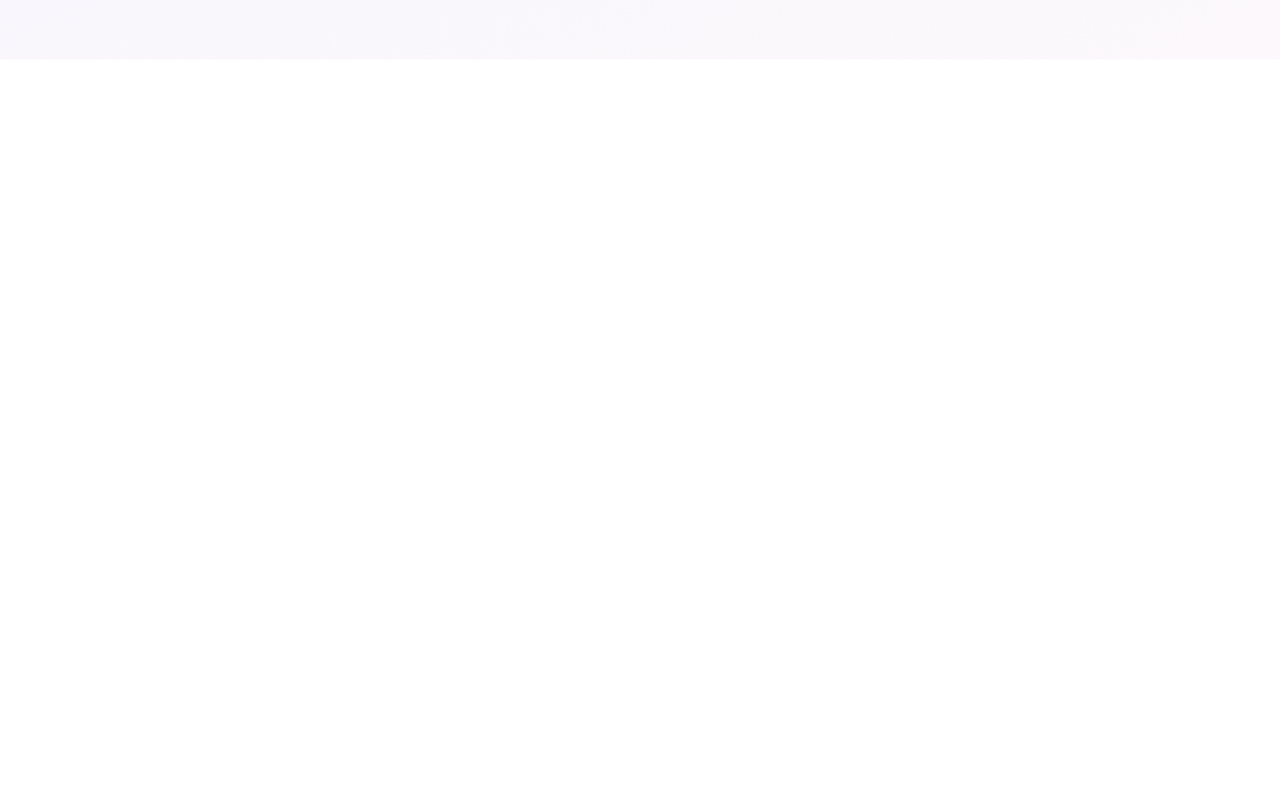
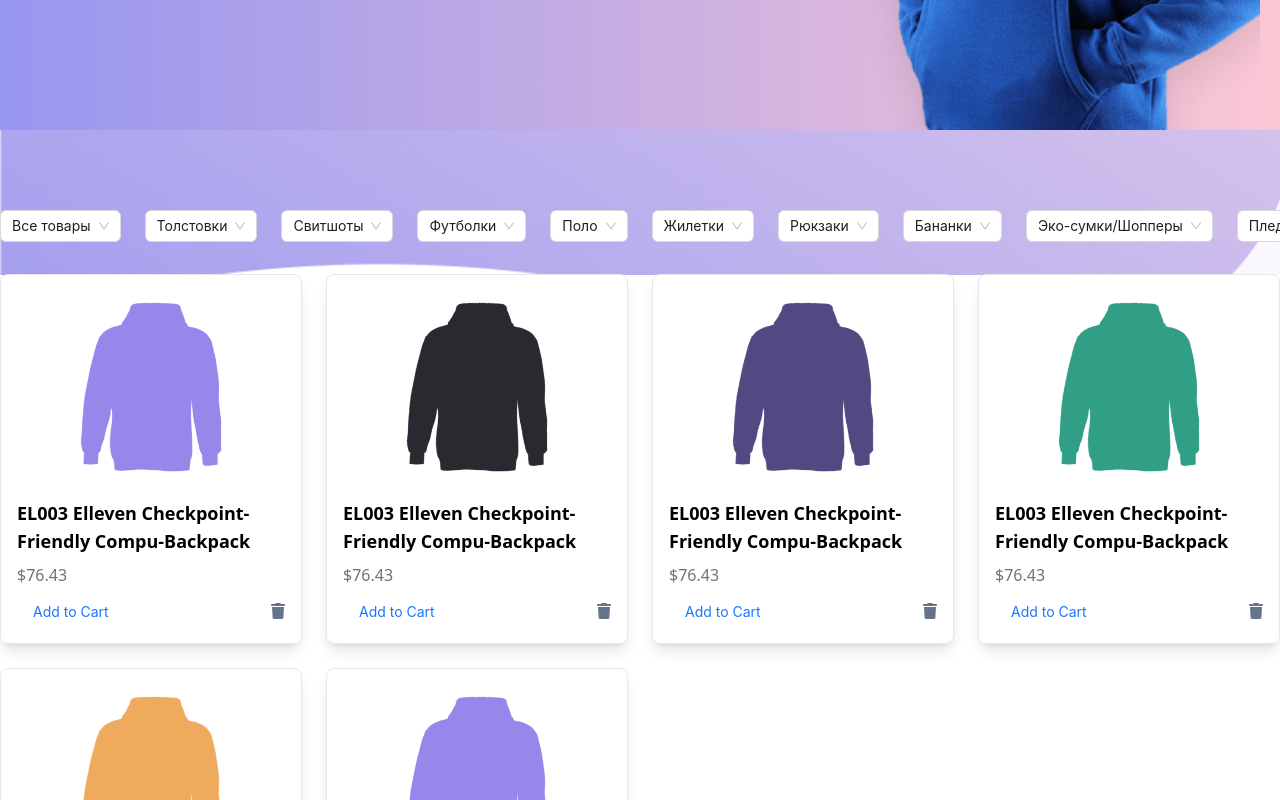
Before and after one commit to Mirzayev/Frontend_task, a React (Vite) app: page /all-product in a window 1280 px wide. Shown: the part 660-1460 px from the top of the page. Before the commit the page ends 800 px from the top, so only its background shows below. Built offline with nearby package versions, Linux system fonts and the light colour scheme.

Commit message:
setting Product section

```diff
--- a/src/pages/all-product/AllProduct.jsx
+++ b/src/pages/all-product/AllProduct.jsx
@@ -1,11 +1,15 @@
-
+import ProductPage from "./components/Products.jsx";
+import IdeaMerchandise from "../../components/IdeaMerchandise.jsx";
+import Banner from "../seam/components/Banner.jsx";
 
 
 export default function AllProduct(){
 
     return(
         <div>
-            This is all product
+            <Banner/>
+          <ProductPage/>
+            <IdeaMerchandise/>
         </div>
     )
 }
--- /dev/null
+++ b/src/pages/all-product/components/Products.jsx
@@ -0,0 +1,138 @@
+import React from 'react';
+import { Button, Select } from 'antd';
+import black from '../../../assets/images/sweater_black.png'
+import blue from '../../../assets/images/sweater_blue.png'
+// import blue2 from '../../../assets/images/sweater_blue2.png.png'
+// import blue3 from '../../../assets/images/sweater_blue3.png.png'
+import green from '../../../assets/images/sweater_green.png'
+import orange from '../../../assets/images/sweater_orange.png'
+import pink from '../../../assets/images/sweater_pink.png'
+
+// import 'antd/dist/antd.css';
+
+const { Option } = Select;
+
+const products = [
+    { id: 1, name: "EL003 Elleven Checkpoint-Friendly Compu-Backpack", price: "$76.43", color: "Blue", imgSrc: pink },
+    { id: 2, name: "EL003 Elleven Checkpoint-Friendly Compu-Backpack", price: "$76.43", color: "White", imgSrc: black },
+    { id: 3, name: "EL003 Elleven Checkpoint-Friendly Compu-Backpack", price: "$76.43", color: "Green", imgSrc: blue },
+    { id: 4, name: "EL003 Elleven Checkpoint-Friendly Compu-Backpack", price: "$76.43", color: "Orange", imgSrc: green },
+    { id: 5, name: "EL003 Elleven Checkpoint-Friendly Compu-Backpack", price: "$76.43", color: "Purple", imgSrc: orange },
+    { id: 6, name: "EL003 Elleven Checkpoint-Friendly Compu-Backpack", price: "$76.43", color: "Black", imgSrc: pink },
+];
+
+export default function ProductPage() {
+    return (
+        <div className="container mx-auto  py-10">
+            <div style={{scrollbarWidth:'none'}} className="flex justify-between items-center mb-8 gap-6 overflow-auto my-10 ">
+                <Select defaultValue="Все товары" style={{ width: 200 }}>
+                    <Option value="all">Все товары</Option>
+                    <Option value="hoodies">Худи</Option>
+                    <Option value="t-shirts">Футболки</Option>
+                    <Option value="polo">Поло</Option>
+                    <Option value="jackets">Жилеты</Option>
+                </Select>
+                <Select defaultValue="Толстовки" style={{ width: 200 }}>
+                    <Option value="all">Свитшоты</Option>
+                    <Option value="hoodies">Худи</Option>
+                    <Option value="t-shirts">Футболки</Option>
+                    <Option value="polo">Поло</Option>
+                    <Option value="jackets">Жилеты</Option>
+                </Select>
+                <Select defaultValue="Свитшоты" style={{ width: 200 }}>
+                    <Option value="all">Свитшоты</Option>
+                    <Option value="hoodies">Худи</Option>
+                    <Option value="t-shirts">Футболки</Option>
+                    <Option value="polo">Поло</Option>
+                    <Option value="jackets">Жилеты</Option>
+                </Select>
+                <Select defaultValue="Футболки" style={{ width: 200 }}>
+                    <Option value="all">Футболки</Option>
+                    <Option value="hoodies">Худи</Option>
+                    <Option value="t-shirts">Футболки</Option>
+                    <Option value="polo">Поло</Option>
+                    <Option value="jackets">Жилеты</Option>
+                </Select>
+                <Select defaultValue="Поло" style={{ width: 200 }}>
+                    <Option value="all">Поло</Option>
+                    <Option value="hoodies">Худи</Option>
+                    <Option value="t-shirts">Футболки</Option>
+                    <Option value="polo">Поло</Option>
+                    <Option value="jackets">Жилеты</Option>
+                </Select>
+                <Select defaultValue="Жилетки" style={{ width: 200 }}>
+                    <Option value="all">Жилетки</Option>
+                    <Option value="hoodies">Худи</Option>
+                    <Option value="t-shirts">Футболки</Option>
+                    <Option value="polo">Поло</Option>
+                    <Option value="jackets">Жилеты</Option>
+                </Select>
+                <Select defaultValue="Рюкзаки" style={{ width: 200 }}>
+                    <Option value="all">Рюкзаки</Option>
+                    <Option value="hoodies">Худи</Option>
+                    <Option value="t-shirts">Футболки</Option>
+                    <Option value="polo">Поло</Option>
+                    <Option value="jackets">Жилеты</Option>
+                </Select>
+                <Select defaultValue="Бананки" style={{ width: 200 }}>
+                    <Option value="all">Бананки</Option>
+                    <Option value="hoodies">Худи</Option>
+                    <Option value="t-shirts">Футболки</Option>
+                    <Option value="polo">Поло</Option>
+                    <Option value="jackets">Жилеты</Option>
+                </Select>
+                <Select defaultValue="Эко-сумки/Шопперы " style={{ width: 200 }}>
+                    <Option value="all">Эко-сумки/Шопперы </Option>
+                    <Option value="hoodies">Худи</Option>
+                    <Option value="t-shirts">Футболки</Option>
+                    <Option value="polo">Поло</Option>
+                    <Option value="jackets">Жилеты</Option>
+                </Select>
+                <Select defaultValue="Пледы" style={{ width: 200 }}>
+                    <Option value="all">Пледы</Option>
+                    <Option value="hoodies">Худи</Option>
+                    <Option value="t-shirts">Футболки</Option>
+                    <Option value="polo">Поло</Option>
+                    <Option value="jackets">Жилеты</Option>
+                </Select>
+                <Select defaultValue="Носки" style={{ width: 200 }}>
+                    <Option value="all">Носки</Option>
+                    <Option value="hoodies">Худи</Option>
+                    <Option value="t-shirts">Футболки</Option>
+                    <Option value="polo">Поло</Option>
+                    <Option value="jackets">Жилеты</Option>
+                </Select>
+                <Select defaultValue="Маски" style={{ width: 200 }}>
+                    <Option value="all">Маски</Option>
+                    <Option value="hoodies">Худи</Option>
+                    <Option value="t-shirts">Футболки</Option>
+                    <Option value="polo">Поло</Option>
+                    <Option value="jackets">Жилеты</Option>
+                </Select>
+                <Button type="primary" className="px-4 py-2">Показать еще</Button>
+            </div>
+
+            <div className="grid grid-cols-1 sm:grid-cols-3 lg:grid-cols-4 gap-6">
+                {products.map((product) => (
+                    <div key={product.id} className="border p-4 rounded-lg shadow-lg">
+                        <img className="w-full h-48 object-contain mb-4" src={product.imgSrc} alt={product.name} />
+                        <h3 className="text-lg font-semibold mb-2">{product.name}</h3>
+                        <p className="text-gray-500 mb-2">{product.price}</p>
+                       <div className="flex items-center justify-between">
+                            <Button type="link">Add to Cart</Button>
+                           <i className={"fa-solid fa-trash text-slate-500 hover:text-slate-700 cursor-pointer"}></i>
+                       </div>
+                    </div>
+                ))}
+            </div>
+
+            <div className="flex justify-center mt-8">
+                <Button className="mx-2">1</Button>
+                <Button className="mx-2">2</Button>
+                <Button className="mx-2">3</Button>
+                <Button className="mx-2">4</Button>
+                <Button className="mx-2"><i className={"fa-solid fa-chevron-right"}></i></Button>
+            </div>
+        </div>
+    );
+}
```
Also changed, not shown: 1 other file (tests, documents, lock files or other folders).
